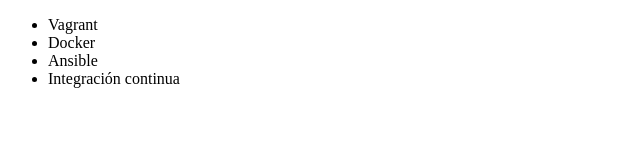
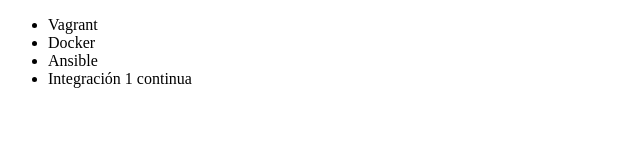
Before and after one commit to jormat323/curso-P, a plain HTML site: page index.html in a window 1280 px wide. Shown: the full height of the page, 0-640 px from the left. Drawn offline with Linux system fonts and the light colour scheme.

Commit message:
agrege en index.html un numero 1

```diff
--- a/index.html
+++ b/index.html
@@ -9,7 +9,7 @@
          <li> Vagrant </li>
          <li> Docker </li>
          <li> Ansible </li>
-         <li> Integración continua </li>
+         <li> Integración 1 continua </li>
      </ul>
 </body>
 </html>
```
